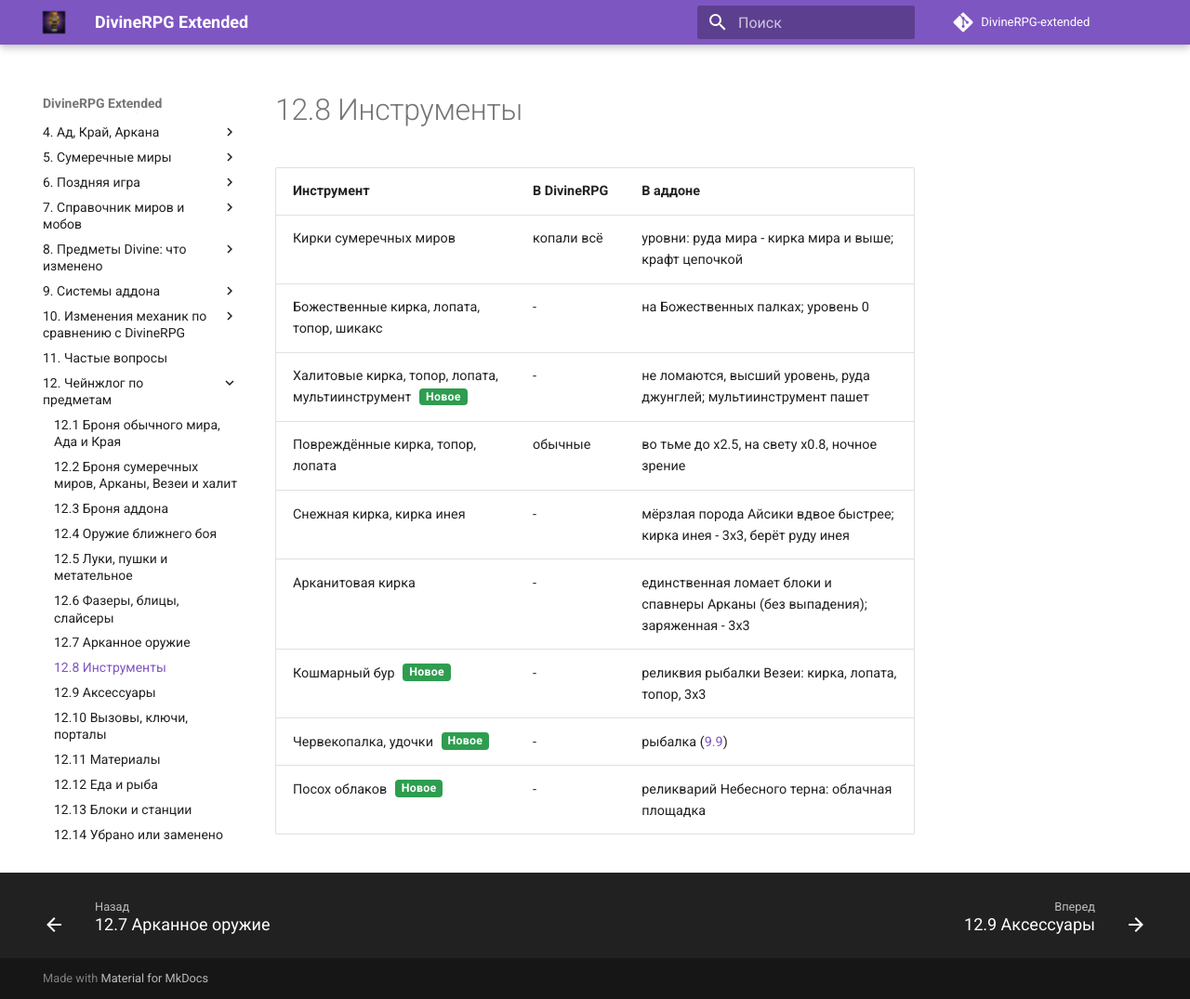
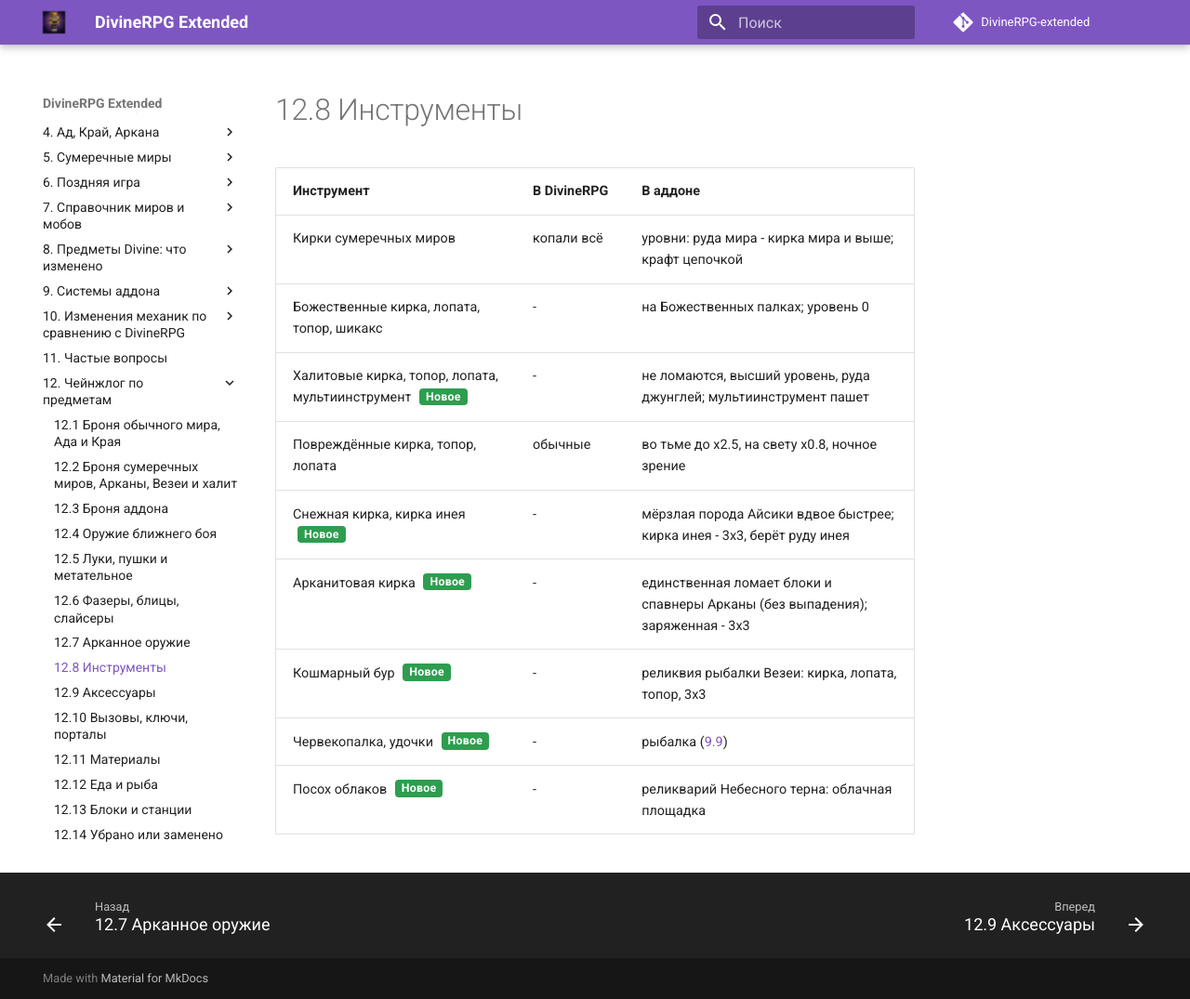
Before and after one commit to Keeg4n/DivineRPG-extended-guide, an MkDocs documentation site: the page built from docs/12-itemlog/12-8-instrumenty.md, in a window 1280 px wide and 1075 px high. Shown: the whole window at 93% size. Built offline with MkDocs 1.6.1 and Material for MkDocs 9.7.7, drawn with Linux system fonts in a browser that asks for light colours; comment, search, counter and statistics services are not loaded.

Commit message:
Guide: edit page 12-itemlog/12-8-instrumenty.md

```diff
--- a/docs/12-itemlog/12-8-instrumenty.md
+++ b/docs/12-itemlog/12-8-instrumenty.md
@@ -6,8 +6,8 @@
 <tr><td>Божественные кирка, лопата, топор, шикакс</td><td>-</td><td>на Божественных палках; уровень 0</td></tr>
 <tr><td>Халитовые кирка, топор, лопата, мультиинструмент <span class="tag">Новое</span></td><td>-</td><td>не ломаются, высший уровень, руда джунглей; мультиинструмент пашет</td></tr>
 <tr><td>Повреждённые кирка, топор, лопата</td><td>обычные</td><td>во тьме до x2.5, на свету x0.8, ночное зрение</td></tr>
-<tr><td>Снежная кирка, кирка инея</td><td>-</td><td>мёрзлая порода Айсики вдвое быстрее; кирка инея - 3x3, берёт руду инея</td></tr>
-<tr><td>Арканитовая кирка</td><td>-</td><td>единственная ломает блоки и спавнеры Арканы (без выпадения); заряженная - 3x3</td></tr>
+<tr><td>Снежная кирка, кирка инея <span class="tag">Новое</span></td><td>-</td><td>мёрзлая порода Айсики вдвое быстрее; кирка инея - 3x3, берёт руду инея</td></tr>
+<tr><td>Арканитовая кирка <span class="tag">Новое</span></td><td>-</td><td>единственная ломает блоки и спавнеры Арканы (без выпадения); заряженная - 3x3</td></tr>
 <tr><td>Кошмарный бур <span class="tag">Новое</span></td><td>-</td><td>реликвия рыбалки Везеи: кирка, лопата, топор, 3x3</td></tr>
 <tr><td>Червекопалка, удочки <span class="tag">Новое</span></td><td>-</td><td>рыбалка (<a href="../../09-systems/9-9-rybalka/">9.9</a>)</td></tr>
 <tr><td>Посох облаков <span class="tag">Новое</span></td><td>-</td><td>реликварий Небесного терна: облачная площадка</td></tr>
```
